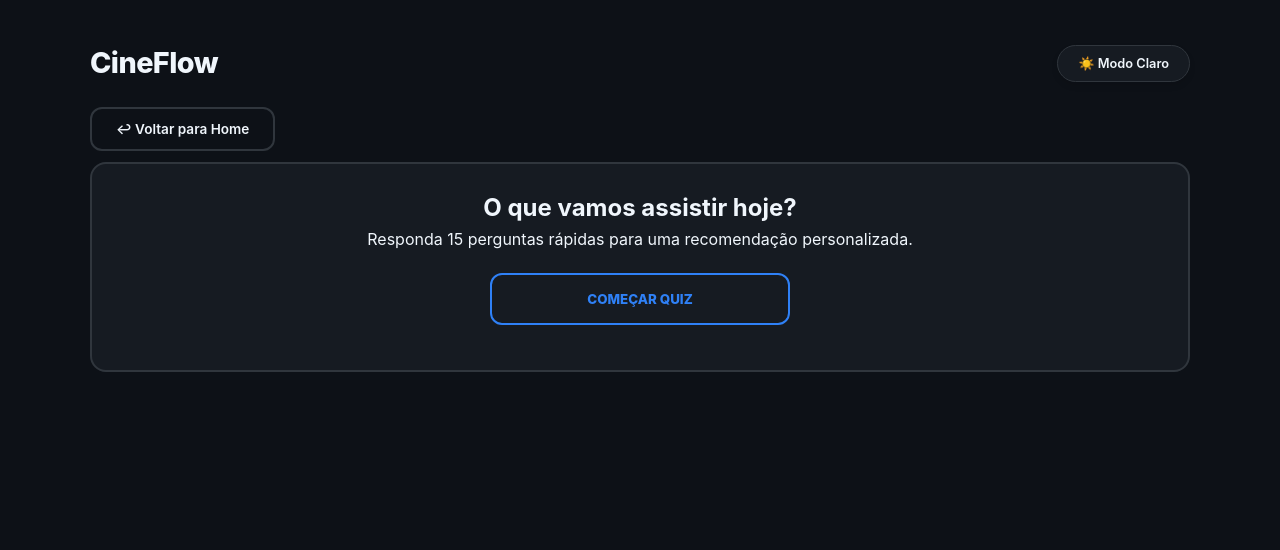
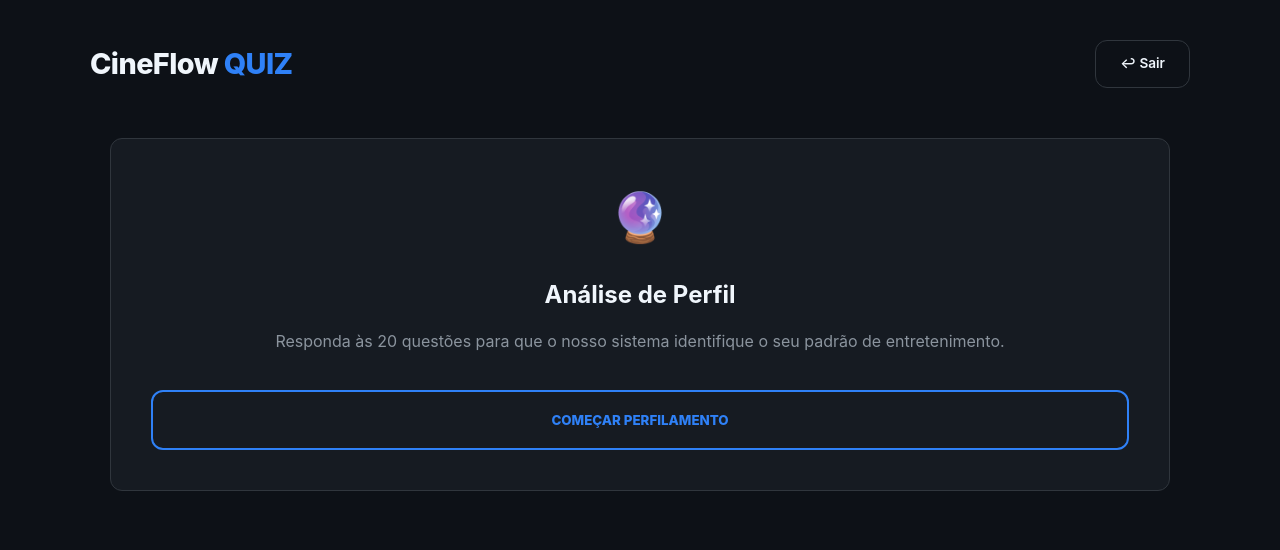
Before and after one commit to oliveiramaya1-collab/CineFlow, a Flask app: page /quiz in a window 1280 px wide. Shown: the top 550 px of the page. Run offline with Flask 3, Linux system fonts and the light colour scheme.

Commit message:
Atualizações no QUIZ e no GAME!! Venha testar

```diff
--- a/app.py
+++ b/app.py
@@ -61,7 +61,7 @@
 def api_filmes():
     """
     Rota de API: Usada pelo JavaScript para Pesquisa Instantânea
-    e Rolagem Infinita (Infinite Scroll). Retorna apenas JSON.
+    e Rolagem Infinita.
     """
     page = request.args.get('page', 1, type=int)
     query = request.args.get('search')
@@ -79,7 +79,6 @@
         res.raise_for_status()
         dados = res.json()
 
-        # Formata os filmes antes de enviar para o JavaScript
         filmes = [tratar_filme(f) for f in dados.get('results', [])]
         return jsonify({"filmes": filmes})
     except Exception as e:
@@ -87,9 +86,7 @@
 
 @app.route('/movie/<int:movie_id>')
 def detalhes(movie_id):
-    """
-    Rota de Detalhes: Busca informações técnicas, elenco e direção.
-    """
+    """ Rota de Detalhes: Busca informações técnicas, elenco e direção. """
     endpoint = f"{BASE_URL}/movie/{movie_id}"
     params = {
         "api_key": API_KEY,
@@ -103,7 +100,6 @@
 
     dados = res.json()
 
-    # Lógica para Diretor e Elenco
     equipe = dados.get('credits', {}).get('crew', [])
     diretor = next((p['name'] for p in equipe if p['job'] == 'Director'), "Não disponível")
     elenco = [ator['name'] for ator in dados.get('credits', {}).get('cast', [])[:5]]
@@ -117,20 +113,14 @@
 
 @app.route('/minha-lista')
 def minha_lista():
-    """ Rota para a página de favoritos (gerida pelo LocalStorage no navegador) """
     return render_template('minha_lista.html')
 
 @app.route('/quiz')
 def quiz():
-    """ Rota para a página do quiz """
     return render_template('quiz.html')
 
 @app.route('/api/quiz/recomendacao')
 def quiz_recomendacao():
-    """
-    Gera recomendação baseada no gênero mais votado.
-    O parâmetro 'genero' é o ID do TMDB.
-    """
     genero_id = request.args.get('genero')
     params = {
         "api_key": API_KEY,
@@ -144,13 +134,10 @@
         res = requests.get(f"{BASE_URL}/discover/movie", params=params)
         res.raise_for_status()
         dados = res.json()
-        # Retornamos os 6 filmes com maior popularidade desse gênero
         filmes = [tratar_filme(f) for f in dados.get('results', [])[:10]]
         return jsonify({"filmes": filmes})
     except Exception as e:
         return jsonify({"error": str(e), "filmes": []}), 500
-
-import random
 
 @app.route('/game')
 def game():
@@ -159,12 +146,12 @@
 @app.route('/api/game/questoes')
 def api_game_questoes():
     """
-    Busca uma lista grande de filmes (60 itens) de páginas aleatórias
-    para evitar que o usuário veja sempre os mesmos filmes.
+    Busca uma lista maior de filmes de páginas aleatórias para suportar
+    o novo sistema de combos e dificuldade elevada.
     """
     todas_questoes = []
-    # Sorteia 3 páginas aleatórias entre as 15 primeiras do TMDB
-    paginas_aleatorias = random.sample(range(1, 15), 8)
+    # Aumentado para 8 páginas aleatórias para maior diversidade
+    paginas_aleatorias = random.sample(range(1, 20), 8)
 
     filmes_pool = []
     for pg in paginas_aleatorias:
@@ -176,15 +163,12 @@
         except:
             continue
 
-    # Embaralha a lista global para não vir na ordem de popularidade
     random.shuffle(filmes_pool)
 
     for filme in filmes_pool:
-        # Filtra filmes sem imagem de fundo ou sem título
         if not filme.get('backdrop_path') or not filme.get('title'):
             continue
 
-        # Gera 3 opções erradas pegando títulos aleatórios de outros filmes do pool
         outros_titulos = [f['title'] for f in filmes_pool if f['id'] != filme['id']]
         opcoes_erradas = random.sample(outros_titulos, 3)
 
@@ -200,16 +184,13 @@
 
     return jsonify(todas_questoes)
 
-#Rota do ERRO 404
 @app.errorhandler(404)
 def pagina_não_encontrada(error):
     return render_template('e404.html')
 
-# Rota do ERRO 500
 @app.errorhandler(500)
 def erro_de_servidor(error):
     return render_template('e500.html')
 
 if __name__ == '__main__':
-    # Rodar o app em modo debug para facilitar o desenvolvimento
     app.run(debug=True)
--- a/templates/quiz.html
+++ b/templates/quiz.html
@@ -3,153 +3,262 @@
 <head>
     <meta charset="UTF-8">
     <meta name="viewport" content="width=device-width, initial-scale=1.0">
-    <title>CineFlow - Quiz de Filmes</title>
+    <title>CineFlow - Quiz Personalizado</title>
     <link rel="stylesheet" href="../static/style.css">
+    <style>
+        :root {
+            --accent-glow: rgba(47, 129, 247, 0.4);
+            --glass-bg: rgba(255, 255, 255, 0.03);
+            --glass-border: rgba(255, 255, 255, 0.1);
+        }
+
+        .quiz-container { max-width: 1100px; margin: 0 auto; text-align: center; padding: 20px; }
+
+        /* --- ESTILOS DO QUIZ --- */
+        .question-card { background: var(--card-bg); padding: 40px; border-radius: var(--radius); border: 1px solid var(--border-color); }
+        .options-grid { display: grid; grid-template-columns: 1fr 1fr; gap: 15px; margin-top: 25px; }
+        .btn-quiz {
+            padding: 20px; border-radius: var(--radius); border: 1px solid var(--border-color);
+            background: var(--card-bg); color: var(--primary); cursor: pointer; transition: all 0.3s ease;
+            font-weight: 600;
+        }
+        .btn-quiz:hover { border-color: var(--accent); background: rgba(47, 129, 247, 0.1); transform: translateY(-2px); }
+
+        /* --- RESULTADOS REESTILIZADOS --- */
+        .results-group { margin-bottom: 60px; text-align: left; opacity: 0; animation: fadeInUp 0.8s forwards; }
+
+        /* Container de Elite (Top 5) */
+        .top-recommendations-box {
+            background: var(--glass-bg);
+            backdrop-filter: blur(10px);
+            padding: 40px;
+            border-radius: 30px;
+            border: 1px solid var(--glass-border);
+            box-shadow: 0 20px 50px rgba(0, 0, 0, 0.3);
+            position: relative;
+            overflow: hidden;
+        }
+
+        /* Brilho de fundo no topo */
+        .top-recommendations-box::after {
+            content: ''; position: absolute; top: -50px; left: -50px; width: 200px; height: 200px;
+            background: var(--accent); filter: blur(120px); opacity: 0.15; z-index: 0;
+        }
+
+        .group-title {
+            font-size: 1.8rem;
+            font-weight: 800;
+            margin-bottom: 30px;
+            color: var(--primary);
+            display: flex;
+            align-items: center;
+            gap: 12px;
+            position: relative;
+            z-index: 1;
+        }
+
+        .group-title span { color: var(--accent); }
+
+        .grid-5-columns {
+            display: grid;
+            grid-template-columns: repeat(5, 1fr);
+            gap: 20px;
+            position: relative;
+            z-index: 1;
+        }
+
+        /* CARD DE FILME ESTILIZADO */
+        .movie-card-quiz {
+            background: #161b22;
+            border-radius: 15px;
+            overflow: hidden;
+            border: 1px solid var(--border-color);
+            transition: all 0.4s cubic-bezier(0.175, 0.885, 0.32, 1.275);
+            text-decoration: none;
+            display: block;
+        }
+
+        /* Efeito de Destaque no Top 5 */
+        .top-match-card {
+            border: 1px solid rgba(47, 129, 247, 0.5);
+            box-shadow: 0 0 0 rgba(47, 129, 247, 0);
+        }
+
+        .top-match-card:hover {
+            transform: translateY(-12px) scale(1.03);
+            border-color: var(--accent);
+            box-shadow: 0 15px 30px rgba(0, 0, 0, 0.5), 0 0 20px var(--accent-glow);
+        }
+
+        .poster-wrapper { position: relative; width: 100%; aspect-ratio: 2/3; }
+
+        .movie-card-quiz img { width: 100%; height: 100%; object-fit: cover; }
+
+        /* Badge de Match % */
+        .match-badge {
+            position: absolute; top: 10px; right: 10px;
+            background: var(--accent); color: white;
+            padding: 4px 8px; border-radius: 6px;
+            font-size: 0.7rem; font-weight: 900;
+            box-shadow: 0 4px 10px rgba(0,0,0,0.3);
+        }
+
+        .info { padding: 15px; background: #161b22; }
+        .info h3 {
+            font-size: 0.9rem; margin: 0 0 5px 0; color: #f0f6fc;
+            white-space: nowrap; overflow: hidden; text-overflow: ellipsis;
+        }
+        .info span { font-size: 0.75rem; color: #8b949e; font-weight: 500; }
+
+        .btn-nav {
+            background-color: transparent;
+            border: 1px solid var(--border-color);
+            color: var(--primary);
+        }
+
+        /* Animações */
+        @keyframes fadeInUp {
+            from { opacity: 0; transform: translateY(30px); }
+            to { opacity: 1; transform: translateY(0); }
+        }
+
+        @media (max-width: 950px) {
+            .grid-5-columns { grid-template-columns: repeat(3, 1fr); }
+            .top-recommendations-box { padding: 20px; }
+        }
+
+        @media (max-width: 600px) {
+            .grid-5-columns { grid-template-columns: repeat(2, 1fr); }
+            .group-title { font-size: 1.3rem; }
+        }
+    </style>
 </head>
 <body>
     <header class="container">
         <div class="header-top">
-            <a href="/" style="text-decoration: none; color: inherit;"><h1>CineFlow</h1></a>
-            <button id="themeButton" class="theme-toggle">☀️ Modo Claro</button>
+            <a href="/" style="text-decoration: none; color: inherit;"><h1>CineFlow <span style="color:var(--accent)">QUIZ</span></h1></a>
+            <a href="/" class="btn-nav">↩ Sair</a>
         </div>
-        <nav class="nav-row">
-            <a href="/" class="btn-nav">↩ Voltar para Home</a>
-        </nav>
     </header>
 
-    <main class="container">
-        <div id="quiz-progress-wrapper" style="display: none; margin-top: 20px;">
-            <div class="quiz-progress-container">
-                <div class="quiz-progress-bar" id="barra-interna"></div>
-            </div>
-            <p id="contador-perguntas" style="text-align: center; font-size: 0.8rem; color: var(--text-muted);"></p>
-        </div>
-
-        <section id="quiz-intro" class="sinopse-container" style="text-align: center;">
-            <h2>O que vamos assistir hoje?</h2>
-            <p>Responda 15 perguntas rápidas para uma recomendação personalizada.</p>
-            <button onclick="iniciarQuiz()" class="btn-favorito" style="max-width: 300px; margin: 20px auto;">Começar Quiz</button>
+    <main class="container quiz-container">
+        <section id="intro" class="question-card">
+            <div style="font-size: 3rem; margin-bottom: 20px;">🔮</div>
+            <h2>Análise de Perfil</h2>
+            <p style="color: var(--text-muted); margin: 15px 0;">Responda às 20 questões para que o nosso sistema identifique o seu padrão de entretenimento.</p>
+            <button class="btn-favorito" onclick="startQuiz()" style="width: 100%; padding: 20px;">Começar Perfilamento</button>
         </section>
 
-        <section id="quiz-game" style="display: none;">
-            <div class="info-box" style="text-align: center;">
-                <h2 id="pergunta-texto" style="margin-bottom: 20px;"></h2>
-                <div id="opcoes-container"></div>
+        <section id="quiz-ui" style="display: none;">
+            <div class="progress-bar"><div id="progress" class="progress-inner"></div></div>
+            <div class="question-card">
+                <p id="counter" style="font-size: 0.8rem; color: var(--accent); font-weight: bold; letter-spacing: 1px;"></p>
+                <h2 id="question-text" style="margin: 20px 0; font-size: 1.5rem;"></h2>
+                <div id="options" class="options-grid"></div>
             </div>
         </section>
 
-        <section id="quiz-resultado" style="display: none;">
-            <h2 style="text-align: center; margin-bottom: 20px;">Filmes que combinam com você:</h2>
-            <div class="movie-grid" id="grid-recomendados"></div>
-            <div style="text-align: center; margin-top: 40px; display: flex; justify-content: center; gap: 15px; flex-wrap: wrap;">
-                <button onclick="location.reload()" class="btn-reset-quiz">Refazer Quiz</button>
-                <a href="/" class="btn-nav" style="padding: 12px 24px; display: flex; align-items: center;">Ir para Home</a>
+        <section id="results" style="display: none;">
+
+            <div class="results-group top-recommendations-box">
+                <div class="group-title"><span>✦</span> Melhores Combinações</div>
+                <div id="grid-top" class="grid-5-columns"></div>
             </div>
+
+            <div class="results-group" style="animation-delay: 0.3s;">
+                <div class="group-title" style="font-size: 1.3rem; opacity: 0.7;">Outras Recomendações</div>
+                <div id="grid-secondary" class="grid-5-columns"></div>
+            </div>
+
+            <button class="btn-nav" onclick="location.reload()" style="margin-bottom: 50px;">Refazer Diagnóstico</button>
         </section>
     </main>
 
     <script>
-        const perguntas = [
-            { q: "Como está seu humor agora?", opcoes: [{t: "Quero rir muito", g: "35"}, {t: "Estou reflexivo(a)", g: "18"}, {t: "Muita adrenalina!", g: "28"}, {t: "Quero aprender algo", g: "99"}] },
-            { q: "Qual cenário você prefere?", opcoes: [{t: "Futuro tecnológico", g: "878"}, {t: "Mundos mágicos", g: "14"}, {t: "Cidades reais", g: "878"}, {t: "O Velho Oeste", g: "37"}] },
-            { q: "Quem seria você no filme?", opcoes: [{t: "O herói destemido", g: "28"}, {t: "O detetive sagaz", g: "9648"}, {t: "O par romântico", g: "10749"}, {t: "O alívio cômico", g: "35"}] },
-            { q: "O que te dá mais medo?", opcoes: [{t: "Assombrações", g: "27"}, {t: "Psicopatas", g: "53"}, {t: "Solidão", g: "18"}, {t: "Nada me assusta", g: "12"}] },
-            { q: "Escolha uma cor dominante:", opcoes: [{t: "Vermelho Sangue", g: "27"}, {t: "Azul Neon", g: "878"}, {t: "Amarelo Vibrante", g: "35"}, {t: "Verde Floresta", g: "12"}] },
-            { q: "Sua trilha sonora ideal é:", opcoes: [{t: "Músicas pop/vibrantes", g: "10402"}, {t: "Orquestra épica", g: "12"}, {t: "Silêncio e tensão", g: "53"}, {t: "Rock pesado", g: "28"}] },
-            { q: "Qual sua relação com finais?", opcoes: [{t: "Final feliz sempre", g: "10749"}, {t: "Reviravolta chocante", g: "9648"}, {t: "Final triste/realista", g: "18"}, {t: "Final com explosão", g: "28"}] },
-            { q: "Escolha um companheiro:", opcoes: [{t: "Um robô", g: "878"}, {t: "Um cavalo", g: "37"}, {t: "Um cachorro", g: "16"}, {t: "Um melhor amigo", g: "35"}] },
-            { q: "O que você prefere ler?", opcoes: [{t: "Contos de fadas", g: "14"}, {t: "Biografias", g: "99"}, {t: "Investigação policial", g: "9648"}, {t: "HQs de ação", g: "28"}] },
-            { q: "Como seria seu encontro ideal?", opcoes: [{t: "Jantar à luz de velas", g: "10749"}, {t: "Parque de diversões", g: "16"}, {t: "Escape room tenso", g: "53"}, {t: "Maratona de séries", g: "35"}] },
-            { q: "Qual superpoder você queria?", opcoes: [{t: "Voar livremente", g: "12"}, {t: "Ler mentes", g: "9648"}, {t: "Magia", g: "14"}, {t: "Força bruta", g: "28"}] },
-            { q: "Escolha um objeto:", opcoes: [{t: "Uma lupa", g: "9648"}, {t: "Uma espada", g: "14"}, {t: "Uma nave", g: "878"}, {t: "Uma câmera", g: "99"}] },
-            { q: "O que te faz chorar?", opcoes: [{t: "Histórias de amor", g: "10749"}, {t: "Injustiça social", g: "99"}, {t: "Superação", g: "18"}, {t: "Nada, sou forte", g: "53"}] },
-            { q: "Um passatempo:", opcoes: [{t: "Dançar", g: "10402"}, {t: "Explorar lugares", g: "12"}, {t: "Jogar videogame", g: "878"}, {t: "Cozinhar", g: "10749"}] },
-            { q: "Sua frase favorita seria:", opcoes: [{t: "A vida é bela", g: "35"}, {t: "A verdade está lá fora", g: "9648"}, {t: "Ao infinito e além", g: "16"}, {t: "Sobreviva", g: "27"}] }
+        const questions = [
+            { q: "Qual é a sua vibe principal hoje?", opts: [{t:"Adrenalina e Explosão", g:"28"}, {t:"Rir até chorar", g:"35"}, {t:"Reflexão Profunda", g:"18"}, {t:"Tensão e Mistério", g:"53"}] },
+            { q: "Se você pudesse viajar no tempo, para onde iria?", opts: [{t:"Para o futuro tecnológico", g:"878"}, {t:"Para a era dos castelos e magia", g:"14"}, {t:"Para um evento histórico real", g:"36"}, {t:"Para o velho oeste", g:"37"}] },
+            { q: "O que não pode faltar em um bom filme?", opts: [{t:"Cenas de luta épicas", g:"28"}, {t:"Um romance inesquecível", g:"10749"}, {t:"Sustos de pular da cadeira", g:"27"}, {t:"Um crime para resolver", g:"80"}] },
+            { q: "Qual dessas artes mais te encanta?", opts: [{t:"Desenhos e Animações", g:"16"}, {t:"Grandes Musicais", g:"10402"}, {t:"Documentários reais", g:"99"}, {t:"Histórias de guerra", g:"10752"}] },
+            { q: "Como prefere o ritmo da história?", opts: [{t:"Frenético", g:"28"}, {t:"Lento e focado", g:"18"}, {t:"Leve e familiar", g:"10751"}, {t:"Cheio de reviravoltas", g:"9648"}] },
+            { q: "Escolha um cenário para aventura:", opts: [{t:"Floresta encantada", g:"12"}, {t:"Delegacia de polícia", g:"80"}, {t:"Nave espacial", g:"878"}, {t:"Casa mal-assombrada", g:"27"}] },
+            { q: "Quem seria você no filme?", opts: [{t:"O herói", g:"28"}, {t:"O engraçado", g:"35"}, {t:"O estrategista", g:"9648"}, {t:"O romântico", g:"10749"}] },
+            { q: "Maior interesse pessoal:", opts: [{t:"Inteligência Artificial", g:"878"}, {t:"Drama humano", g:"18"}, {t:"Mente criminosa", g:"80"}, {t:"Mitologia", g:"14"}] },
+            { q: "Com quem vai assistir?", opts: [{t:"Família", g:"10751"}, {t:"Encontro romântico", g:"10749"}, {t:"Amigos", g:"35"}, {t:"Sozinho", g:"27"}] },
+            { q: "O que te faz desligar a TV?", opts: [{t:"Tédio/Lentidão", g:"28"}, {t:"Infantilidade", g:"18"}, {t:"Furos no roteiro", g:"9648"}, {t:"Medo excessivo", g:"35"}] },
+            { q: "Elemento visual favorito:", opts: [{t:"Cores vibrantes", g:"16"}, {t:"Sombras e mistério", g:"53"}, {t:"Explosões", g:"28"}, {t:"Natureza", g:"12"}] },
+            { q: "Tema fascinante:", opts: [{t:"Conspirações", g:"9648"}, {t:"Superação", g:"18"}, {t:"Alienígenas", g:"878"}, {t:"Vingança", g:"80"}] },
+            { q: "Final ideal?", opts: [{t:"Feliz", g:"10751"}, {t:"Realista/Triste", g:"18"}, {t:"Gancho/Aberto", g:"28"}, {t:"Inesperado", g:"9648"}] },
+            { q: "Nostalgia preferida:", opts: [{t:"Anos 80/90", g:"35"}, {t:"Medieval", g:"14"}, {t:"Cyberpunk", g:"878"}, {t:"Guerras Mundiais", g:"10752"}] },
+            { q: "Traço do protagonista:", opts: [{t:"Super-poderes", g:"14"}, {t:"Força física", g:"28"}, {t:"QI elevado", g:"9648"}, {t:"Bom coração", g:"35"}] },
+            { q: "Sentimento pós-filme?", opts: [{t:"Motivado", g:"18"}, {t:"Leve", g:"35"}, {t:"Eufórico", g:"28"}, {t:"Impactado", g:"53"}] },
+            { q: "Sua vida seria:", opts: [{t:"Comédia Romântica", g:"10749"}, {t:"Drama cult", g:"18"}, {t:"Aventura", g:"12"}, {t:"Suspense", g:"53"}] },
+            { q: "Maior medo?", opts: [{t:"Fantasmas", g:"27"}, {t:"Assaltos", g:"80"}, {t:"Desastres", g:"53"}, {t:"Solidão", g:"18"}] },
+            { q: "Trilha sonora ideal?", opts: [{t:"Clássica", g:"18"}, {t:"Pop/Rock", g:"10402"}, {t:"Eletrônica", g:"878"}, {t:"Ambiental", g:"53"}] },
+            { q: "Objetivo de hoje?", opts: [{t:"Diversão", g:"28"}, {t:"Cultura", g:"99"}, {t:"Emoção", g:"10749"}, {t:"Fugir do mundo", g:"14"}] }
         ];
 
-        let perguntaAtual = 0;
-        let pontuacao = {};
+        let current = 0;
+        let votes = {};
 
-        function iniciarQuiz() {
-            document.getElementById('quiz-intro').style.display = 'none';
-            document.getElementById('quiz-progress-wrapper').style.display = 'block';
-            document.getElementById('quiz-game').style.display = 'block';
-            mostrarPergunta();
+        function startQuiz() {
+            document.getElementById('intro').style.display = 'none';
+            document.getElementById('quiz-ui').style.display = 'block';
+            showQuestion();
         }
 
-        function mostrarPergunta() {
-            const p = perguntas[perguntaAtual];
-            document.getElementById('pergunta-texto').innerText = p.q;
+        function showQuestion() {
+            const q = questions[current];
+            document.getElementById('question-text').innerText = q.q;
+            document.getElementById('counter').innerText = `STEP ${current + 1} / 20`;
+            document.getElementById('progress').style.width = ((current + 1) / 20 * 100) + "%";
 
-            // Barra de Progresso
-            const pct = ((perguntaAtual + 1) / perguntas.length) * 100;
-            document.getElementById('barra-interna').style.width = pct + '%';
-            document.getElementById('contador-perguntas').innerText = `Pergunta ${perguntaAtual + 1} de ${perguntas.length}`;
-
-            const container = document.getElementById('opcoes-container');
+            const container = document.getElementById('options');
             container.innerHTML = '';
-
-            p.opcoes.forEach(opt => {
-                const btn = document.createElement('button');
-                btn.className = 'btn-quiz-option';
-                btn.innerText = opt.t;
-                btn.onclick = () => responder(opt.g);
-                container.appendChild(btn);
+            q.opts.forEach(o => {
+                const b = document.createElement('button');
+                b.className = 'btn-quiz';
+                b.innerText = o.t;
+                b.onclick = () => {
+                    votes[o.g] = (votes[o.g] || 0) + 1;
+                    current++;
+                    if(current < 20) showQuestion(); else finish();
+                };
+                container.appendChild(b);
             });
         }
 
-        function responder(genero) {
-            pontuacao[genero] = (pontuacao[genero] || 0) + 1;
-            perguntaAtual++;
-            if (perguntaAtual < perguntas.length) {
-                mostrarPergunta();
-            } else {
-                finalizarQuiz();
-            }
-        }
+        function finish() {
+            document.getElementById('quiz-ui').style.display = 'none';
+            document.getElementById('results').style.display = 'block';
+            const winner = Object.keys(votes).reduce((a, b) => votes[a] > votes[b] ? a : b);
 
-        function finalizarQuiz() {
-            document.getElementById('quiz-game').style.display = 'none';
-            document.getElementById('quiz-progress-wrapper').style.display = 'none';
-            document.getElementById('quiz-resultado').style.display = 'block';
-
-            // Ordena gêneros e pega os 2 mais votados
-            const ordenados = Object.keys(pontuacao).sort((a, b) => pontuacao[b] - pontuacao[a]);
-            const g1 = ordenados[0];
-            const g2 = ordenados[1] ? `,${ordenados[1]}` : "";
-
-            fetch(`/api/quiz/recomendacao?genero=${g1}${g2}`)
+            fetch(`/api/quiz/recomendacao?genero=${winner}`)
                 .then(res => res.json())
                 .then(data => {
-                    const grid = document.getElementById('grid-recomendados');
-                    grid.innerHTML = '';
-                    if(data.filmes.length === 0) {
-                        grid.innerHTML = "<p>Nenhum filme encontrado. Tente novamente!</p>";
-                        return;
-                    }
-                    data.filmes.forEach(f => {
-                        const card = document.createElement('div');
-                        card.className = 'movie-card';
-                        card.innerHTML = `
-                            <a href="/movie/${f.id}">
-                                <img src="https://image.tmdb.org/t/p/w500${f.poster_path}">
-                                <div class="movie-info">
-                                    <h3>${f.title}</h3>
-                                    <span>${f.ano}</span>
-                                </div>
-                            </a>`;
-                        grid.appendChild(card);
-                    });
+                    const gridTop = document.getElementById('grid-top');
+                    const gridSecondary = document.getElementById('grid-secondary');
+
+                    const top5 = data.filmes.slice(0, 5);
+                    const rest5 = data.filmes.slice(5, 10);
+
+                    const createCard = (f, isTop) => `
+                        <a href="/movie/${f.id}" class="movie-card-quiz ${isTop ? 'top-match-card' : ''}">
+                            <div class="poster-wrapper">
+                                ${isTop ? '<div class="match-badge">99% MATCH</div>' : ''}
+                                <img src="https://image.tmdb.org/t/p/w500${f.poster_path}" alt="${f.title}">
+                            </div>
+                            <div class="info">
+                                <h3>${f.title}</h3>
+                                <span>${f.ano}</span>
+                            </div>
+                        </a>
+                    `;
+
+                    gridTop.innerHTML = top5.map(f => createCard(f, true)).join('');
+                    gridSecondary.innerHTML = rest5.map(f => createCard(f, false)).join('');
                 });
         }
-
-        // Script de Tema (CineFlow)
-        const themeButton = document.getElementById('themeButton');
-        if (localStorage.getItem('theme') === 'light') document.body.classList.add('light-theme');
-        themeButton.addEventListener('click', () => {
-            document.body.classList.toggle('light-theme');
-            localStorage.setItem('theme', document.body.classList.contains('light-theme') ? 'light' : 'dark');
-        });
     </script>
 </body>
 </html>
```
Also changed, not shown: templates/game.html (+82 -38 lines).
